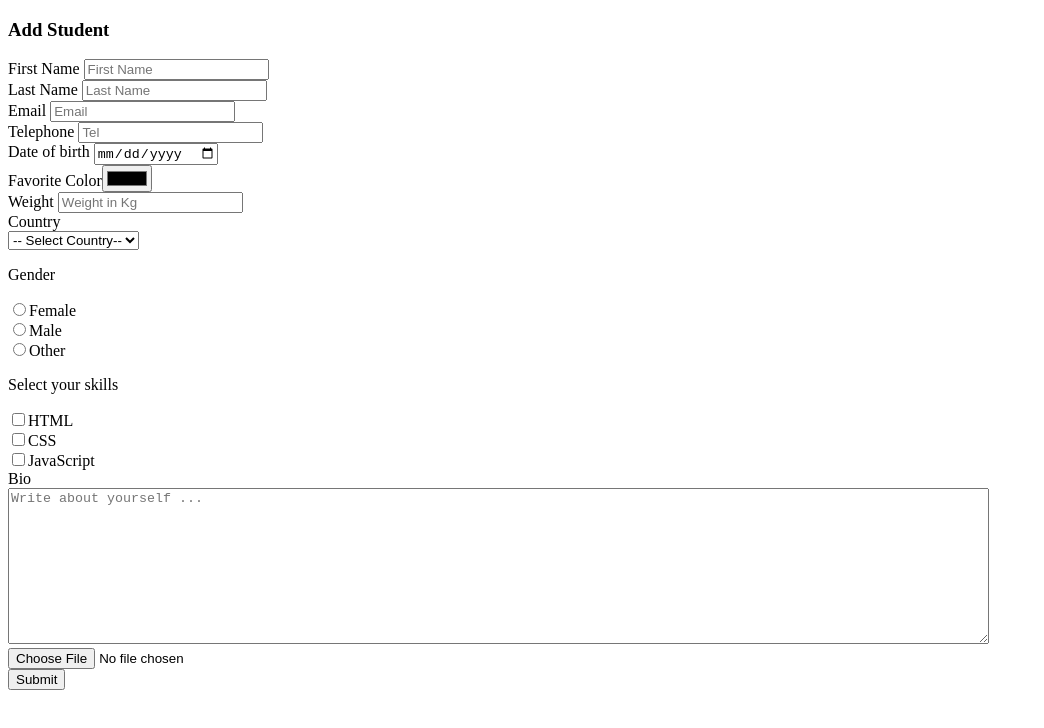
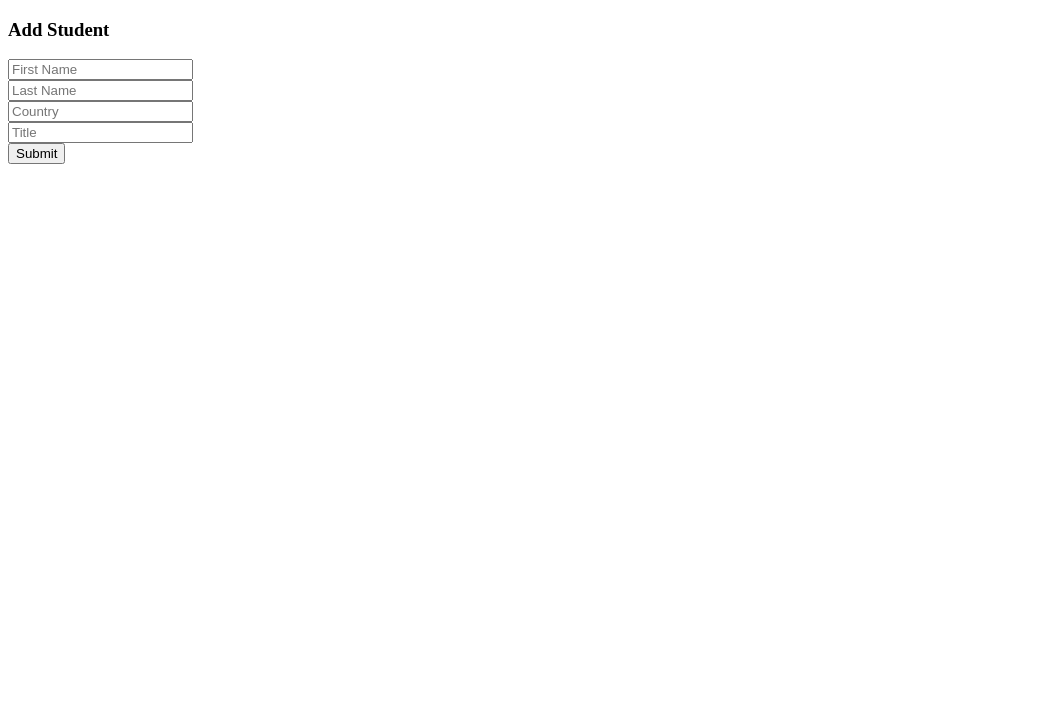
Before and after one commit to dkirkpatrick99/React-30-Day-Challenge, a React (Create React App) app: page / in a window 1280 px wide. Shown: the top 728 px of the page, without its empty margins (0-1044 px from the left). Built offline with nearby package versions, Linux system fonts and the light colour scheme.

Commit message:
Finished day 13

```diff
--- a/src/App.js
+++ b/src/App.js
@@ -1,330 +1,74 @@
 import React, { Component } from 'react'
 import ReactDOM from 'react-dom'
 
-const options = [
-    {
-        value: '',
-        label: '-- Select Country--',
-    },
-    {
-        value: 'Finland',
-        label: 'Finland',
-    },
-    {
-        value: 'Sweden',
-        label: 'Sweden',
-    },
-    {
-        value: 'Norway',
-        label: 'Norway',
-    },
-    {
-        value: 'Denmark',
-        label: 'Denmark',
-    },
-]
+class App extends Component {
+    firstName = React.createRef()
+    lastName = React.createRef()
+    country = React.createRef()
+    title = React.createRef()
 
-// mapping the options to list(array) of JSX options
-
-const selectOptions = options.map(({ value, label }) => (
-    <option value={value}> {label}</option>
-))
-
-class App extends Component {
-    // declaring state
-    state = {
-        firstName: '',
-        lastName: '',
-        email: '',
-        country: '',
-        tel: '',
-        dateOfBirth: '',
-        favoriteColor: '',
-        weight: '',
-        gender: '',
-        file: '',
-        bio: '',
-        skills: {
-            html: false,
-            css: false,
-            javascript: false,
-        },
-        touched: {
-            firstName: false,
-            lastName: false,
-        },
-    }
-    handleChange = (e) => {
-        /*
-         we can get the name and value like: e.target.name, e.target.value
-        Wwe can also destructure name and value from e.target
-        const name = e.target.name
-        const value = e.target.value
-        */
-        const { name, value, type, checked } = e.target
-        /*
-        [variablename] we can make a value stored in a certain variable could be a key for an object, in this case a key for the state
-        */
-
-        if (type === 'checkbox') {
-            this.setState({
-                skills: { ...this.state.skills, [name]: checked },
-            })
-        } else if (type === 'file') {
-            this.setState({ [name]: e.target.files[0] })
-        } else {
-            this.setState({ [name]: value })
-        }
-    }
-    handleBlur = (e) => {
-        const { name, value } = e.target
-        this.setState({ touched: { ...this.state.touched, [name]: true } })
-    }
-    validate = () => {
-        // Object to collect error feedback and to display on the form
-        const errors = {
-            firstName: '',
-        }
-
-        if (
-            (this.state.touched.firstName && this.state.firstName.length < 3) ||
-            (this.state.touched.firstName && this.state.firstName.length > 12)
-        ) {
-            errors.firstName = 'First name must be between 2 and 12'
-        }
-        return errors
-    }
     handleSubmit = (e) => {
-        /*
-          e.preventDefault()
-          stops the default behavior of form element
-          specifically refreshing of page
-          */
+        // stops the default behavior of form element specifically refreshing of page
         e.preventDefault()
 
-        const {
-            firstName,
-            lastName,
-            email,
-            country,
-            gender,
-            tel,
-            dateOfBirth,
-            favoriteColor,
-            weight,
-            bio,
-            file,
-            skills,
-        } = this.state
+        console.log(this.firstName.current.value)
+        console.log(this.lastName.current.value)
+        console.log(this.title.current.value)
+        console.log(this.country.current.value)
 
-        const formattedSkills = []
-        for (const key in skills) {
-            console.log(key)
-            if (skills[key]) {
-                formattedSkills.push(key.toUpperCase())
+        const data = {
+            firstName: this.firstName.current.value,
+            lastName: this.lastName.current.value,
+            title: this.title.current.value,
+            country: this.country.current.value,
         }
-        }
-        const data = {
-            firstName,
-            lastName,
-            email,
-            country,
-            gender,
-            tel,
-            dateOfBirth,
-            favoriteColor,
-            weight,
-            bio,
-            file,
-            skills: formattedSkills,
-        }
-        /*
-         the is the place where we connect backend api
-          to send the data to the database
-          */
+        // the is the place we connect backend api to send the data to the database
         console.log(data)
     }
 
     render() {
-        // accessing the state value by destrutcturing the state
-        // the noValidate attribute on the form is to stop the HTML5 built-in validation
-
-        const { firstName } = this.validate()
         return (
             <div className='App'>
                 <h3>Add Student</h3>
-                <form onSubmit={this.handleSubmit} noValidate>
-                    <div className='row'>
-                        <div className='form-group'>
-                            <label htmlFor='firstName'>First Name </label>
+                <form onSubmit={this.handleSubmit}>
+                    <div>
                         <input
                             type='text'
                             name='firstName'
-                                value={this.state.firstName}
+                            placeholder='First Name'
+                            ref={this.firstName}
                             onChange={this.handleChange}
-                                onBlur={this.handleBlur}
-                                placeholder='First Name'
-                            /> <br />
-                            <small>{firstName}</small>
+                        />
                     </div>
-                        <div className='form-group'>
-                            <label htmlFor='lastName'>Last Name </label>
+                    <div>
                         <input
                             type='text'
                             name='lastName'
-                                value={this.state.lastName}
+                            placeholder='Last Name'
+                            ref={this.lastName}
                             onChange={this.handleChange}
-                                placeholder='Last Name'
                         />
                     </div>
-                        <div className='form-group'>
-                            <label htmlFor='email'>Email </label>
+                    <div>
                         <input
-                                type='email'
-                                name='email'
-                                value={this.state.email}
+                            type='text'
+                            name='country'
+                            placeholder='Country'
+                            ref={this.country}
                             onChange={this.handleChange}
-                                placeholder='Email'
                         />
                     </div>
-                    </div>
-
-                    <div className='form-group'>
-                        <label htmlFor='tel'>Telephone </label>
+                    <div>
                         <input
-                            type='tel'
-                            name='tel'
-                            value={this.state.tel}
+                            type='text'
+                            name='title'
+                            placeholder='Title'
+                            ref={this.title}
                             onChange={this.handleChange}
-                            placeholder='Tel'
                         />
                     </div>
 
-                    <div className='form-group'>
-                        <label htmlFor='dateOfBirth'>Date of birth </label>
-                        <input
-                            type='date'
-                            name='dateOfBirth'
-                            value={this.state.dateOfBirth}
-                            onChange={this.handleChange}
-                            placeholder='Date of Birth'
-                        />
-                    </div>
-                    <div className='form-group'>
-                        <label htmlFor='favoriteColor'>Favorite Color</label>
-                        <input
-                            type='color'
-                            id='favoriteColor'
-                            name='favoriteColor'
-                            value={this.state.favoriteColor}
-                            onChange={this.handleChange}
-                            placeholder='Favorite Color'
-                        />
-                    </div>
-                    <div className='form-group'>
-                        <label htmlFor='weight'>Weight </label>
-                        <input
-                            type='number'
-                            id='weight'
-                            name='weight'
-                            value={this.state.weight}
-                            onChange={this.handleChange}
-                            placeholder='Weight in Kg'
-                        />
-                    </div>
-                    <div>
-                        <label htmlFor='country'>Country</label> <br />
-                        <select name='country' onChange={this.handleChange} id='country'>
-                            {selectOptions}
-                        </select>
-                    </div>
-
-                    <div>
-                        <p>Gender</p>
-                        <div>
-                            <input
-                                type='radio'
-                                id='female'
-                                name='gender'
-                                value='Female'
-                                onChange={this.handleChange}
-                                checked={this.state.gender === 'Female'}
-                            />
-                            <label htmlFor='female'>Female</label>
-                        </div>
-                        <div>
-                            <input
-                                id='male'
-                                type='radio'
-                                name='gender'
-                                value='Male'
-                                onChange={this.handleChange}
-                                checked={this.state.gender === 'Male'}
-                            />
-                            <label htmlFor='male'>Male</label>
-                        </div>
-                        <div>
-                            <input
-                                id='other'
-                                type='radio'
-                                name='gender'
-                                value='Other'
-                                onChange={this.handleChange}
-                                checked={this.state.gender === 'Other'}
-                            />
-                            <label htmlFor='other'>Other</label>
-                        </div>
-                    </div>
-
-                    <div>
-                        <p>Select your skills</p>
-                        <div>
-                            <input
-                                type='checkbox'
-                                id='html'
-                                name='html'
-                                onChange={this.handleChange}
-                            />
-                            <label htmlFor='html'>HTML</label>
-                        </div>
-                        <div>
-                            <input
-                                type='checkbox'
-                                id='css'
-                                name='css'
-                                onChange={this.handleChange}
-                            />
-                            <label htmlFor='css'>CSS</label>
-                        </div>
-                        <div>
-                            <input
-                                type='checkbox'
-                                id='javascript'
-                                name='javascript'
-                                onChange={this.handleChange}
-                            />
-                            <label htmlFor='javascript'>JavaScript</label>
-                        </div>
-                    </div>
-                    <div>
-                        <label htmlFor='bio'>Bio</label> <br />
-                        <textarea
-                            id='bio'
-                            name='bio'
-                            value={this.state.bio}
-                            onChange={this.handleChange}
-                            cols='120'
-                            rows='10'
-                            placeholder='Write about yourself ...'
-                        />
-                    </div>
-
-                    <div>
-                        <input type='file' name='file' onChange={this.handleChange} />
-                    </div>
-                    <div>
-                        <button>Submit</button>
-                    </div>
+                    <button className='btn btn-success'>Submit</button>
                 </form>
             </div>
         )
```
Lines whose indentation alone changed are shown as unchanged.
